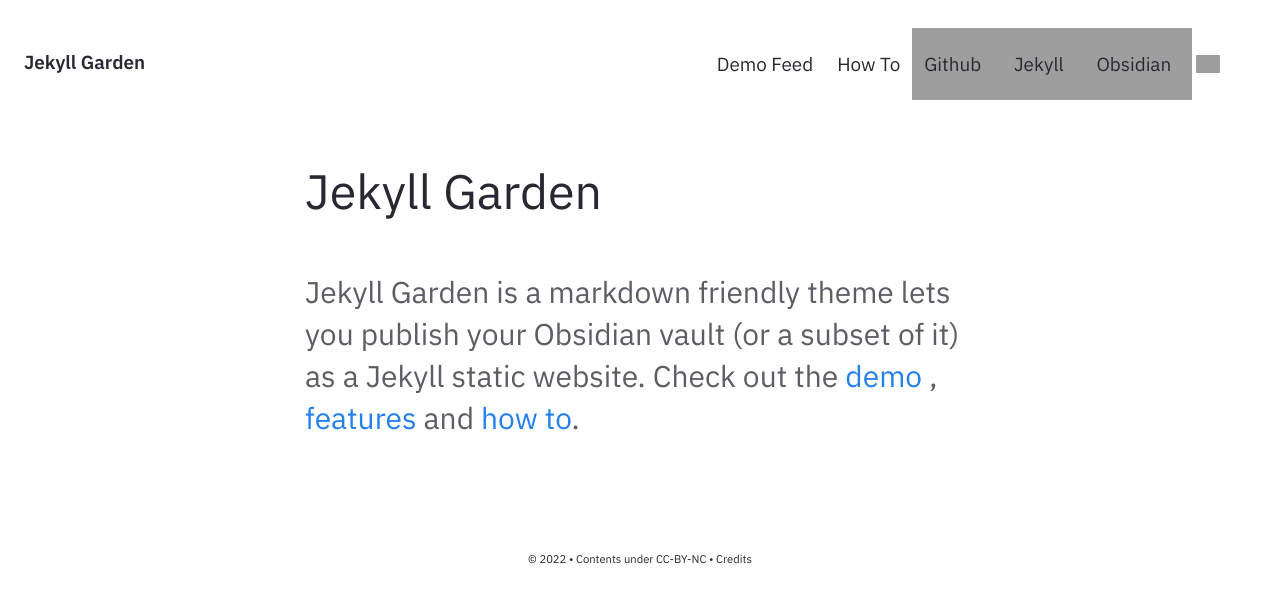
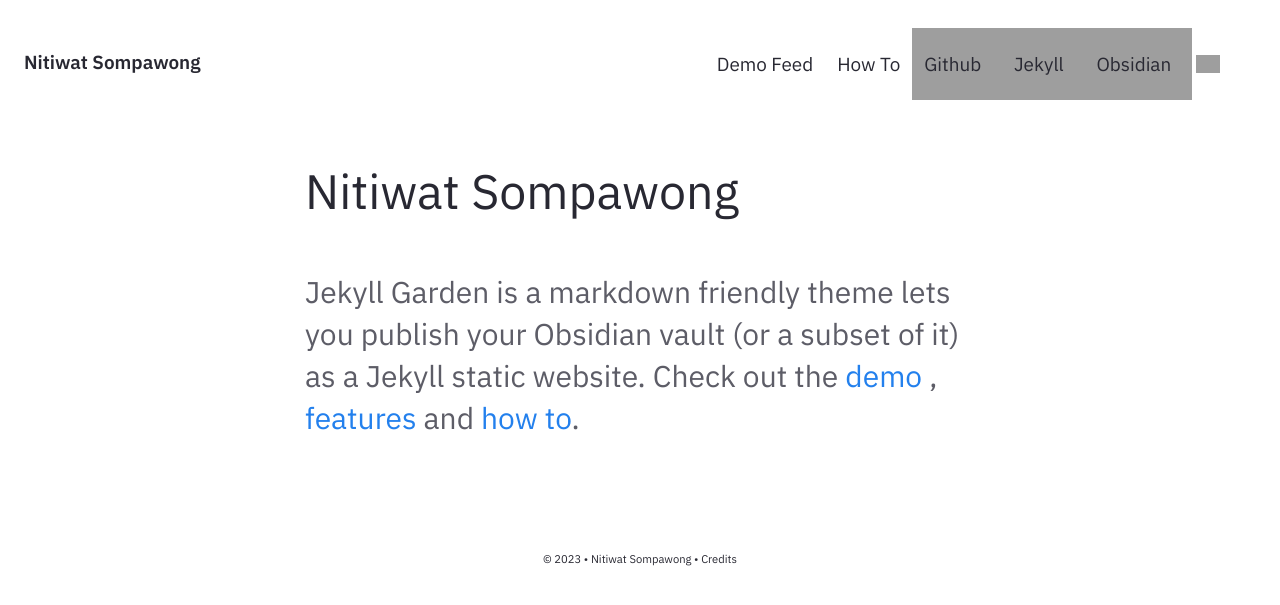
Before and after one commit to fnitiwat/fnitiwat.github.io, a Jekyll site: the page built from pages/index.md, in a window 1280 px wide, cut to the strip 0-605 px from the top of the page. Built offline with Jekyll 4.4.1, drawn with Linux system fonts in a browser that asks for light colours; grey boxes are pictures that could not be loaded.

Commit message:
update config

```diff
--- a/_config.yml
+++ b/_config.yml
@@ -19,19 +19,19 @@
 # in the templates via {{ site.myvariable }}.
 
 # URL is the base hostname with protocol for your site, eg http://example.com
-url: "" # the base hostname & protocol for your site, e.g. http://example.com
+url: "https://fnitiwat.github.io/" # the base hostname & protocol for your site, e.g. http://example.com
 
 # If you want to install this jekyll in a subpath (eg /digitalgarden) set it here.
 # Else keep it Empty (DON'T PUT /; Keep it empty)
-baseurl: ""
+baseurl: "/"
 
 # Website Header, Description, Footer year and text.
 # If you are deleting this, make sure you remove it from HTML files too
-heading: Jekyll Garden # Change this
+heading: Nitiwat Sompawong # Change this
 content: Obsidian ready Jekyll Theme
 copyright:
-  year: © 2022
-  msg: Contents under CC-BY-NC
+  year: © 2023
+  msg: Nitiwat Sompawong
 
 # Set title and content for private & broken link tooltop
 privatelinks:
```
